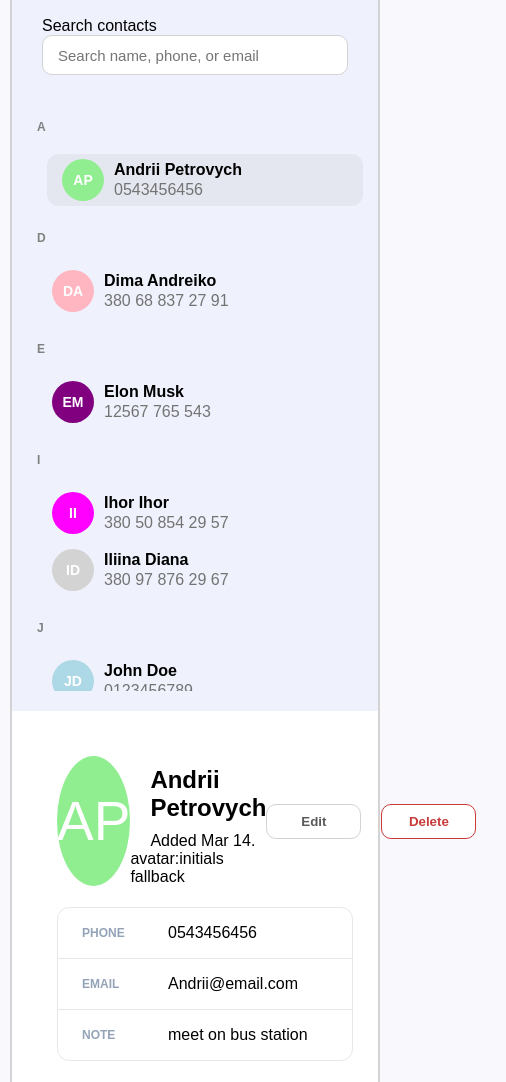
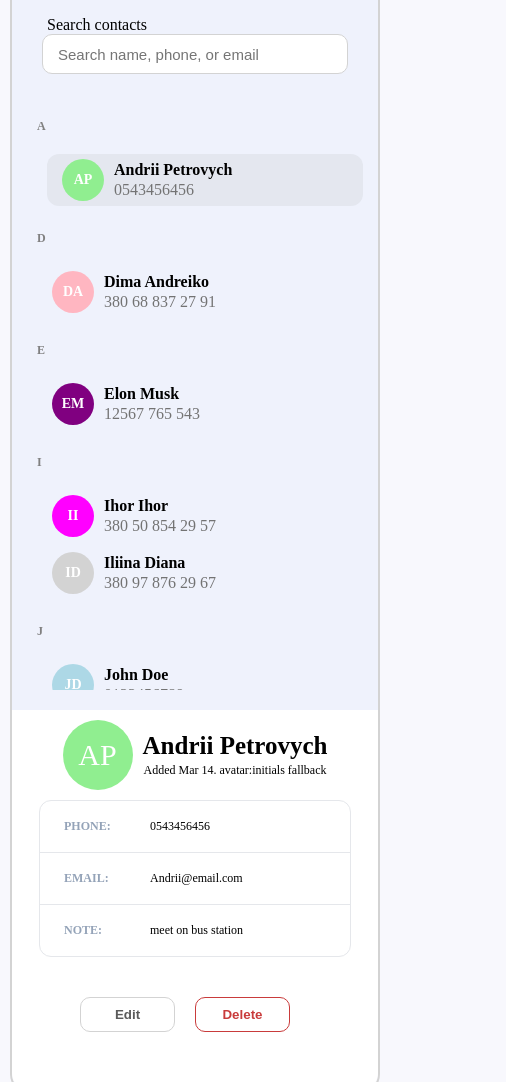
Before and after one commit to Dimaa411a/contact-book, a website: page index.html in a window 390 px wide. Shown: the part 91-1173 px from the top of the page, 506 px wide, since content can reach past the window. Drawn offline with Linux system fonts and the light colour scheme; a web font is replaced by a local one.

Commit message:
sizebility changes and label fix

```diff
--- a/index.html
+++ b/index.html
@@ -6,10 +6,15 @@
 
     <title>Contact Book</title>
 
-    <link rel="stylesheet"  href="styles.css">
+    <link rel="stylesheet" href="styles.css">
 
     <link rel="icon" href="image/bookicon.ico" type="image/x-icon">
-</head>
+
+    <link rel="preconnect" href="https://fonts.googleapis.com">
+    <link rel="preconnect" href="https://fonts.gstatic.com" crossorigin>
+    <link href="https://fonts.googleapis.com/css2?family=Fira+Sans:ital,wght@0,100;0,200;0,300;0,400;0,500;0,600;0,700;0,800;
+        0,900;1,100;1,200;1,300;1,400;1,500;1,600;1,700;1,800;1,900&family=Kameron:wght@400..700&family=Nunito+Sans:ital,opsz,
+        wght@0,6..12,200..1000;1,6..12,200..1000&display=swap" rel="stylesheet"></head>
 
 <body>
 <main>
@@ -49,17 +54,17 @@
 
             <form class="input-fields">
                 <div class="field">
-                    <span class="label">PHONE</span>
+                    <span class="label">PHONE:</span>
                     <span class="phone-field">+1 (312) 555-0146</span>
                 </div>
 
                 <div class="field">
-                    <span class="label">EMAIL</span>
+                    <span class="label">EMAIL:</span>
                     <span class="email-field">maria.novak@fastmail.com</span>
                 </div>
 
                 <div class="field">
-                    <span class="label">NOTE</span>
+                    <span class="label">NOTE:</span>
                     <span class="note-field">
                             Study group partner — prefers texts over calls. Met at the Week 3 workshop.
                         </span>
@@ -72,12 +77,16 @@
 <form class="modal hidden" id="addModal">
     <div class="modal-content">
         <h2>Add Contact</h2>
+        <label for="modal-name">Name</label>
         <input id="modal-name" type="text" placeholder="Name">
+        <label for="modal-phone">Phone</label>
         <input id="modal-phone" type="text" placeholder="Phone">
+        <label for="modal-email">Email</label>
         <input id="modal-email" type="email" placeholder="Email">
+        <label for="modal-note">Note</label>
         <textarea id="modal-note" placeholder="Note"></textarea>
         <div class="color-picker">
-            <span>icon color:</span>
+            <label for="modal-color">Icon color: </label>
             <input type="color" id="modal-color">
         </div>
         <div class="modal-buttons">
@@ -90,12 +99,16 @@
 <form class="modal hidden" id="addModalEdit">
     <div class="modal-content-edit">
         <h2>Edit contact</h2>
-        <input id="edit-name" type="text" placeholder="Name">
+        <label for="edit-name">Name</label>
+            <input id="edit-name" type="text" placeholder="Name">
+        <label for="edit-phone">Phone</label>
         <input id="edit-phone" type="text" placeholder="Phone">
+        <label for="edit-email">Email</label>
         <input id="edit-email" type="email" placeholder="Email">
+        <label for="edit-note">Note</label>
         <textarea id="edit-note" placeholder="Note"></textarea>
         <div class="color-picker">
-            <span>icon color:</span>
+            <label for="edit-color">Icon color: </label>
             <input type="color" id="edit-color">
         </div>
         <div class="modal-buttons">
--- a/styles.css
+++ b/styles.css
@@ -5,13 +5,14 @@
     --light-blue: rgb(232 238 252 / 53%);
     --delicate-gray: #f8f8fd;
 
+
 }
 
 body{
     margin: 10px;
     padding: 0;
 
-    font-family: Arial, Helvetica, sans-serif;
+    font-family: Fira+Sans, Helvetica, sans-serif;
     background-color: var(--delicate-gray);
 }
 
@@ -101,7 +102,7 @@ aside section{
 
 .contact-group {
     margin: 20px 0 20px 20px;
-
+    padding-bottom:20px;
     max-height: 70vh;
     overflow-y: auto;
 }
@@ -144,6 +145,7 @@ aside section{
     height: 130px;
     border-radius: 50%;
     display: flex;
+    flex-shrink: 0;
     justify-content: center;
     align-items: center;
     color: white;
@@ -173,6 +175,17 @@ aside section{
     gap: 5px;
 }
 
+.label {
+    margin: 0;
+    width: 110px;
+    padding: 18px 24px;
+    color: #94a3b8;
+    font-size: 12px;
+    font-weight: 700;
+    text-transform: uppercase;
+    flex-shrink: 0;
+}
+
 .action-btns{
     display: flex;
     align-items: center;
@@ -189,14 +202,6 @@ aside section{
     grid-row: 2;
     grid-column: 1/3;
 }
-
-.action-btns{
-    align-self: center;
-    display: flex;
-    flex-direction: row;
-    height: 200px;
-}
-
 
 
 .edit-btn{
@@ -248,6 +253,14 @@ aside section{
     background: white;
 }
 
+label {
+    margin: 0 0 -5px 5px;
+}
+
+#search{
+    margin-top: 5px;
+}
+
 .field {
     display: flex;
     align-items: center;
@@ -257,16 +270,6 @@ aside section{
 
 .field:last-child {
     border-bottom: none;
-}
-
-.label {
-    width: 110px;
-    padding: 18px 24px;
-    color: #94a3b8;
-    font-size: 12px;
-    font-weight: 700;
-    text-transform: uppercase;
-    flex-shrink: 0;
 }
 
 .value {
@@ -324,7 +327,7 @@ ul {
 
     display: flex;
     flex-direction: column;
-    gap: 15px;
+    gap: 10px;
 }
 
 .modal-content input,.modal-content textarea {
@@ -335,17 +338,22 @@ ul {
 
 }
 
-
 .color-picker{
     display: flex;
     flex-direction: row;
     justify-self: center;
     align-items: center;
 }
+
 .color-picker span {
     font-size: 15px;
     font-weight: 400;
     color: rgb(118, 118, 118)
+}
+
+#edit-color,#modal-color{
+    padding: 2px;
+    margin-left: 5px;
 }
 
 #closeBtn {
@@ -569,3 +577,113 @@ ul {
     }
 
 }
+
+@media(max-width: 768px) {
+    .avatar-mn{
+        width: 70px;
+        height: 70px;
+        font-size: 30px;
+    }
+
+    .contact-details {
+        padding-bottom: 20px;
+    }
+
+    .contact-details header {
+        height: max-content;
+        grid-template-columns: 1fr;
+        grid-template-rows: auto auto auto;
+    }
+
+    .action-btns {
+        justify-self: center;
+        grid-row:3;
+        grid-column: 1/3;
+    }
+
+    .contact-details  header {
+        padding: 10px;
+        gap: 10px;
+    }
+
+    .user-info {
+        text-align: center;
+    }
+
+    .profile {
+        margin-left: 60px;
+        gap: 10px;
+        grid-row:1;
+    }
+
+    .contact-details h1{
+        font-size: 25px;
+        white-space: nowrap;
+        margin:0;
+    }
+
+    .contact-details span{
+        font-size: 12px;
+        margin:0;
+    }
+
+    .input-fields {
+        grid-row: 2;
+        width: 80vw;
+    }
+}
+
+
+@media(max-width: 480px) {
+    .avatar-mn{
+        width: 70px;
+        height: 70px;
+        font-size: 30px;
+    }
+
+    .contact-details header {
+        display: grid;
+        grid-template-columns: 1fr;
+        grid-template-rows: auto auto auto;
+        height: max-content;
+    }
+
+    .action-btns {
+        justify-self: center;
+        flex-direction: row;
+        grid-row:3;
+        grid-column: 1/3;
+    }
+
+    .contact-details  header {
+        padding: 10px;
+    }
+
+    .user-info {
+        text-align: center;
+    }
+
+    .profile {
+        justify-self: center;
+        grid-row:1;
+        gap: 10px;
+        grid-column:1/3;
+        margin: 0;
+    }
+
+    .contact-details h1{
+        font-size: 25px;
+        white-space: nowrap;
+        margin:0;
+    }
+
+    .contact-details span{
+        font-size: 12px;
+        margin:0;
+    }
+
+    .input-fields {
+        grid-row: 2;
+        width: 80vw;
+    }
+}
```
